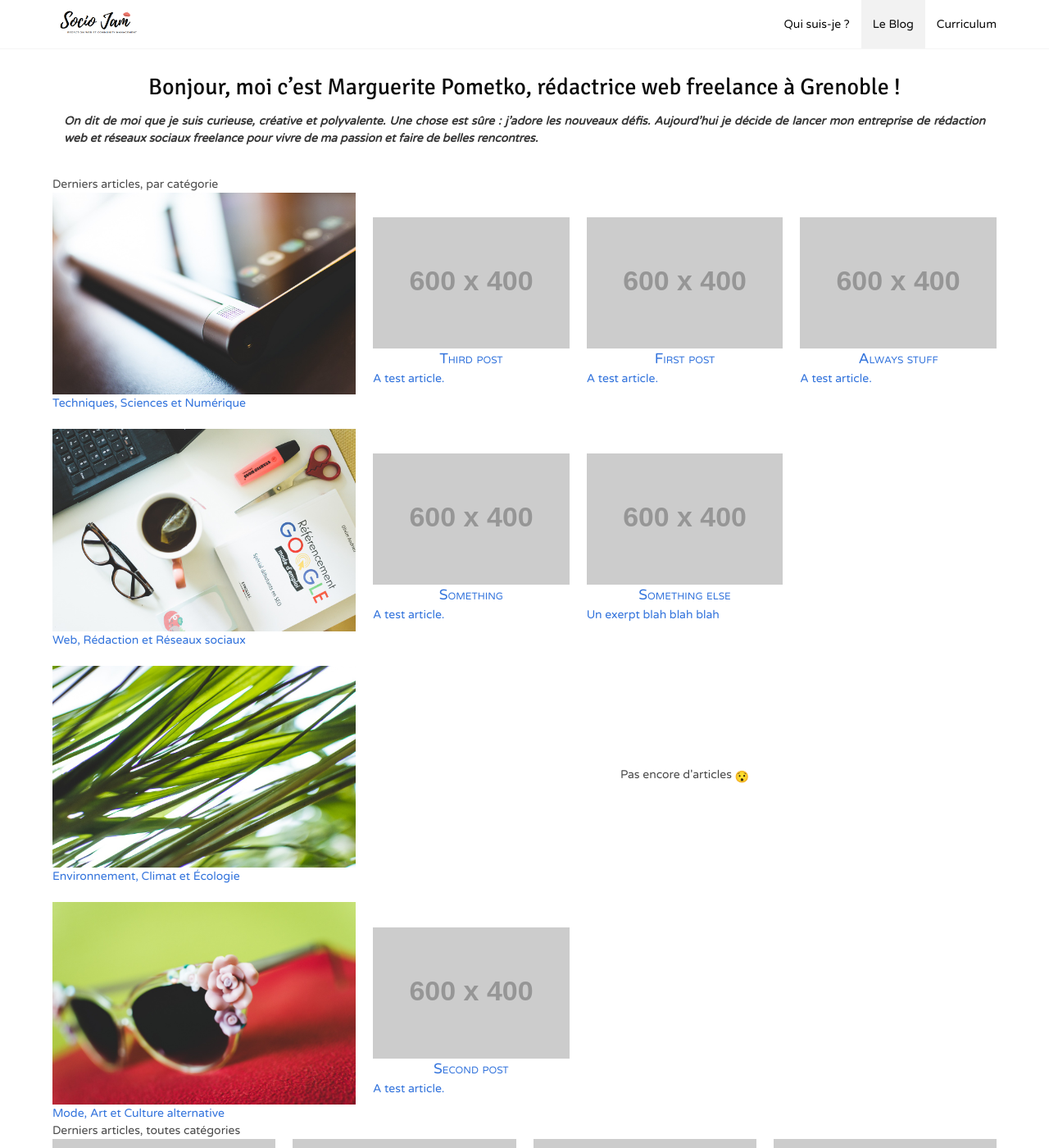
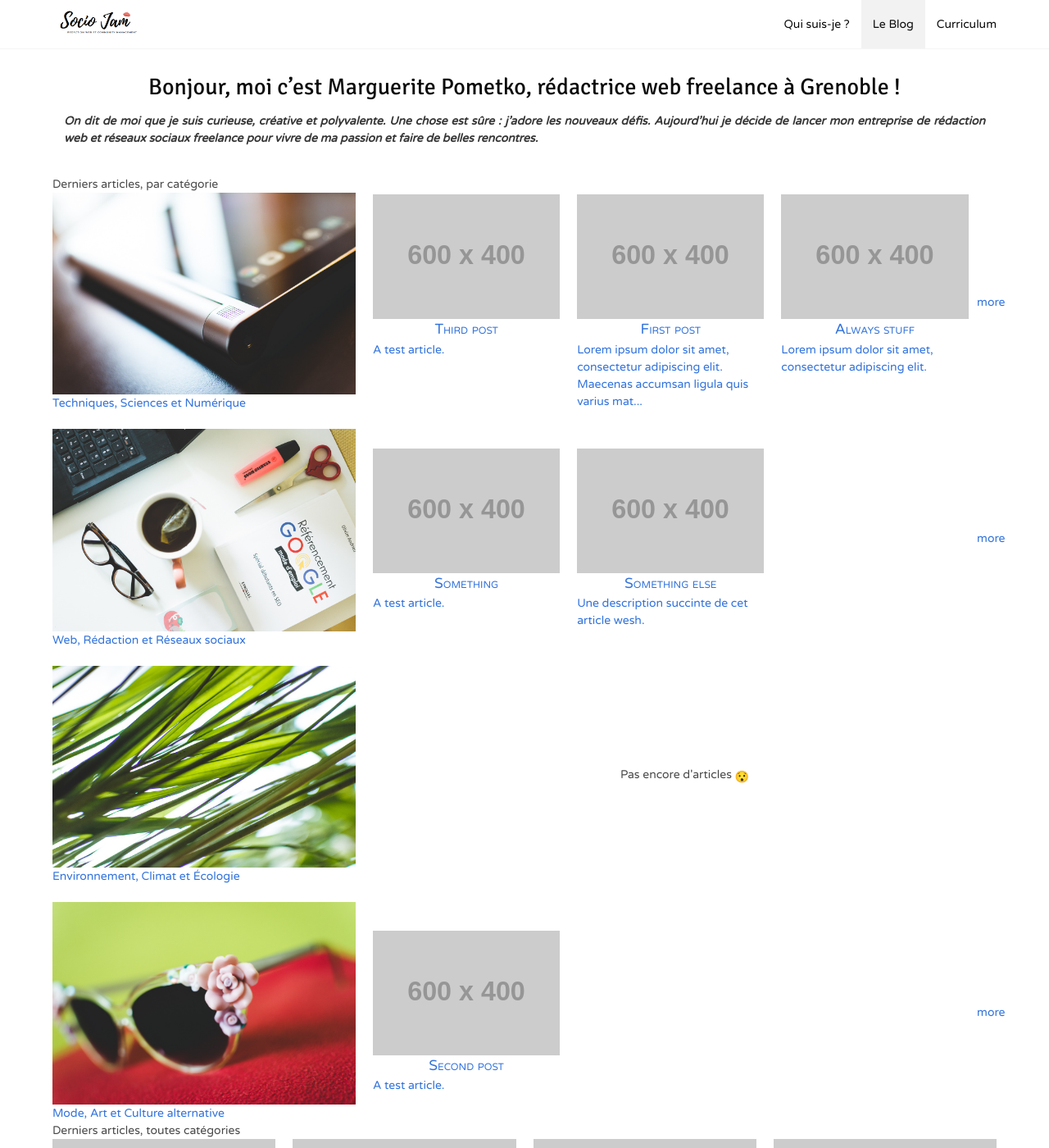
Before and after one commit to marguerite-p/marguerite-p.github.io, a Jekyll site: the page built from _custom_pages/blog.html, in a window 1280 px wide and 1400 px high. Shown: the whole window at 82% size. Built offline with Jekyll 4.4.1, drawn with Linux system fonts in a browser that asks for light colours; nearby versions of some CDN libraries; emoji names are drawn with the system emoji font.

Commit message:
fixed a typo in meta-description & changed the display of preview excerpt
also added "more" link

```diff
--- a/_custom_pages/blog.html
+++ b/_custom_pages/blog.html
@@ -25,9 +25,9 @@ order: 1
         <h1>{{ category.title }}</h1>
       </a>
     </div>
-    <div class="column is-two-third">
+    {% assign posts = site.categories[category.name] %}
+    <div class="column">
       <div class="columns is-mobile">
-      {% assign posts = site.categories[category.name] %}
       {% if posts %}
       {% for post in posts limit:3 %}
         <div class="blog-categories__preview column is-one-third">
@@ -41,6 +41,11 @@ order: 1
       {% endif %}
       </div>
     </div>
+    {% if posts %}
+    <div>
+      <a href="{{ category_page.url }}">more</a>
+    </div>
+    {% endif %}
   </div>
   {% endfor %}
 </div>
--- a/_includes/post_preview.html
+++ b/_includes/post_preview.html
@@ -4,6 +4,9 @@
         <img src="http://via.placeholder.com/600x400" alt="{{ post.title }}">
       </figure>
       <h2 class="is-smallcaps is-size-5 has-text-centered">{{ post.title }}</h2>
-      {% if include.show_excerpt %}<p>{{ post.excerpt }}</p>{% endif %}
+      {% if include.show_excerpt %}
+      {% assign description = post.meta-description | default: post.excerpt | strip_html | normalize_whitespace | truncate: 100 | escape %}
+      <p>{{ description }}</p>
+      {% endif %}
     </a>
   </div>
--- a/_includes/seo.html
+++ b/_includes/seo.html
@@ -5,7 +5,7 @@
 {% assign image = '/assets/images/socio-jam.png' | absolute_url %}
 
 {% assign title = page.title | default: site.title | escape %}
-{% assign description = page.meta-decription | default: page.excerpt | default: site.description | strip_html | normalize_whitespace | truncate: 160 | escape %}
+{% assign description = page.meta-description | default: page.excerpt | default: site.description | strip_html | normalize_whitespace | truncate: 160 | escape %}
 {% assign author = page.author | default: site.author %}
 {% assign keywords = page.meta-keywords | default: site.keywords %}
 {% if page.layout == 'post' %}
--- a/_posts/2017-10-01-always-stuff.md
+++ b/_posts/2017-10-01-always-stuff.md
@@ -3,7 +3,13 @@ title: Always stuff
 category: science
 ---
 
-A test article.
+Lorem ipsum dolor sit amet, consectetur adipiscing elit.
+
+Maecenas accumsan ligula quis varius mattis. Vestibulum hendrerit commodo lorem sit amet hendrerit. Nulla facilisi.
+
+Nam consequat condimentum magna, vel tristique tellus pharetra eu. Pellentesque malesuada nulla turpis, et porta nisi venenatis ac. Donec ullamcorper dui sed libero aliquam, id efficitur sem pharetra.
+
+Orci varius natoque penatibus et magnis dis parturient montes, nascetur ridiculus mus. Quisque maximus urna non elit faucibus, a efficitur eros ultrices. Sed id lacinia nulla, sit amet dictum tortor. Suspendisse luctus non lorem in cursus.
 
 # hello, This is Markdown Live Preview
 
--- a/_posts/2017-11-20-first.md
+++ b/_posts/2017-11-20-first.md
@@ -1,6 +1,7 @@
 ---
 title: First post
 category: science
+meta-description: Lorem ipsum dolor sit amet, consectetur adipiscing elit. Maecenas accumsan ligula quis varius mattis. Vestibulum hendrerit commodo lorem sit amet hendrerit. Nulla facilisi.
 ---
 
 A test article.
```
Also changed, not shown: _posts/2017-10-02-something-else.md (+1 -1 lines).
